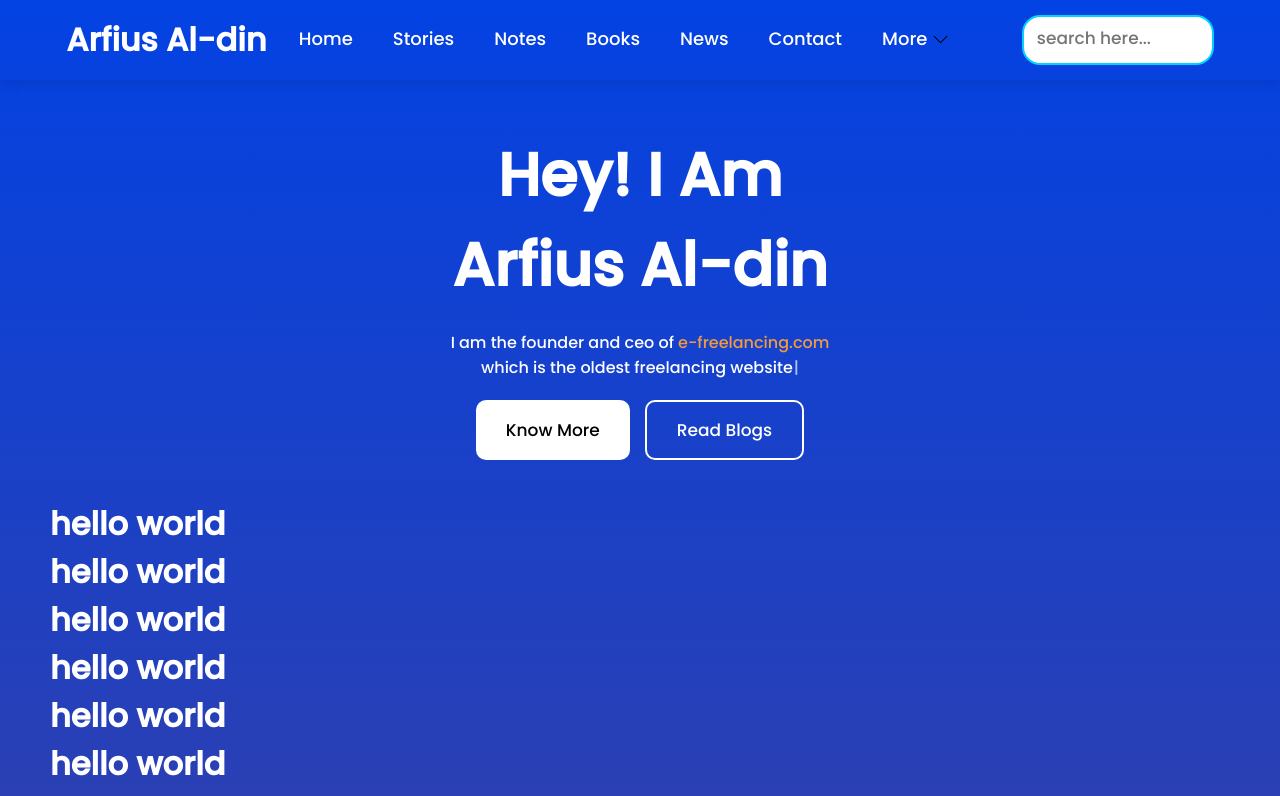
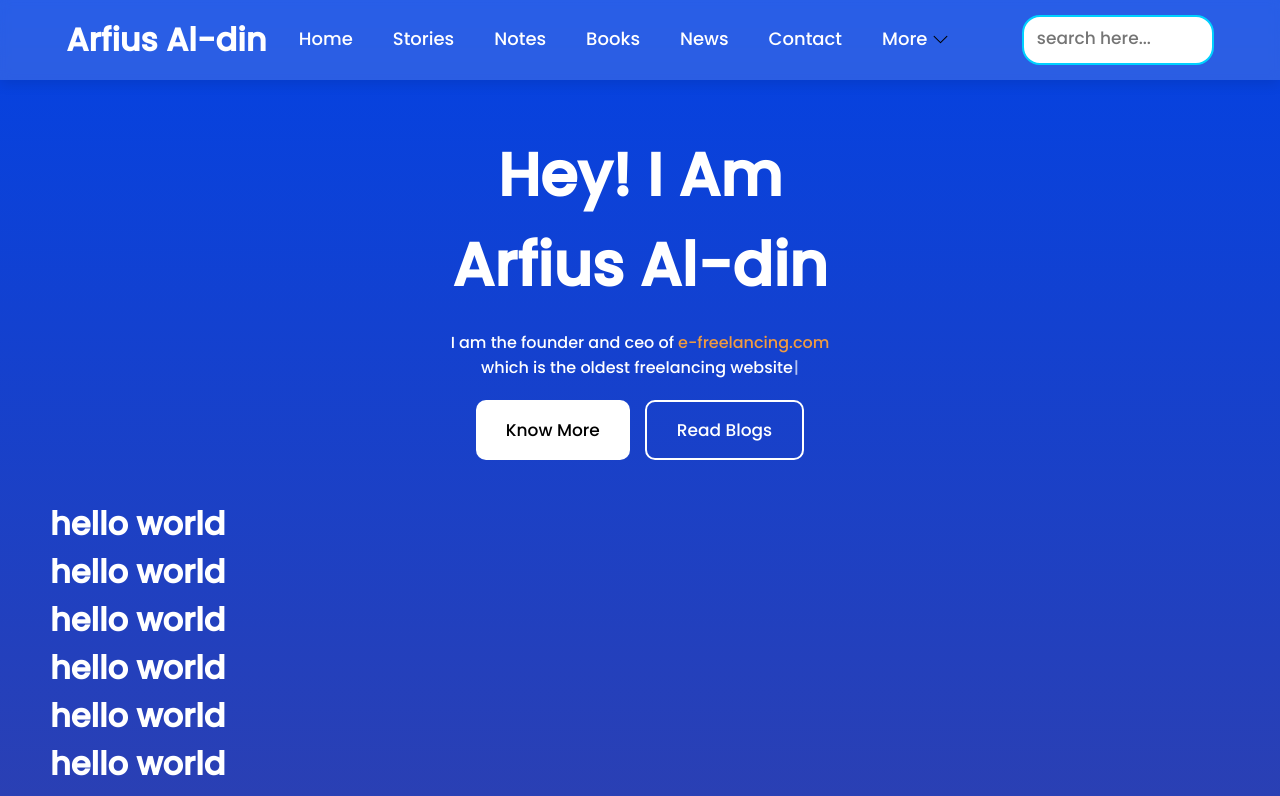
Before and after one commit to Mahade121/portfolio, a Next.js app: page /home in a window 1280 px wide. Shown: the top 796 px of the page. Built offline with nearby package versions, Linux system fonts and the light colour scheme.

Commit message:
navigation glass effect implemented

```diff
--- a/src/styles/globals.css
+++ b/src/styles/globals.css
@@ -26,6 +26,9 @@ header {
   align-items: center;
   padding: 15px 50px;
   width: 100%;
+  position: fixed;
+  background-color: rgba(255, 255, 255, .15);
+  backdrop-filter: blur(5px);
   box-shadow: rgba(0, 0, 0, 0.1) 0px 4px 12px;
 }
 main {
@@ -145,6 +148,7 @@ nav ul li:hover::after {
   flex-direction: column;
 }
 .hero-title {
+  margin-top: 80px;
   font-size: 60px;
 }.website-link {
   color: #f19b3f;
```
